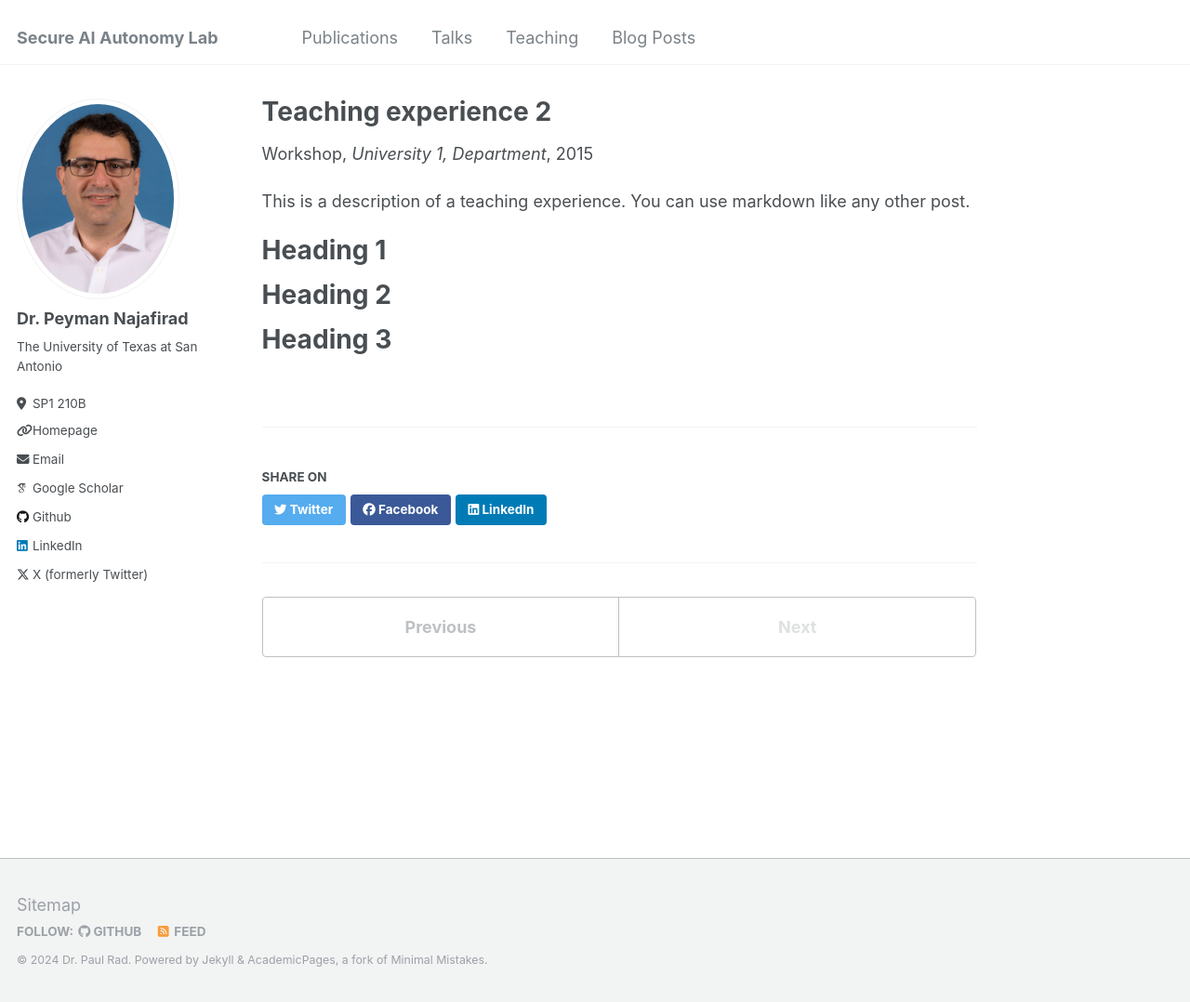
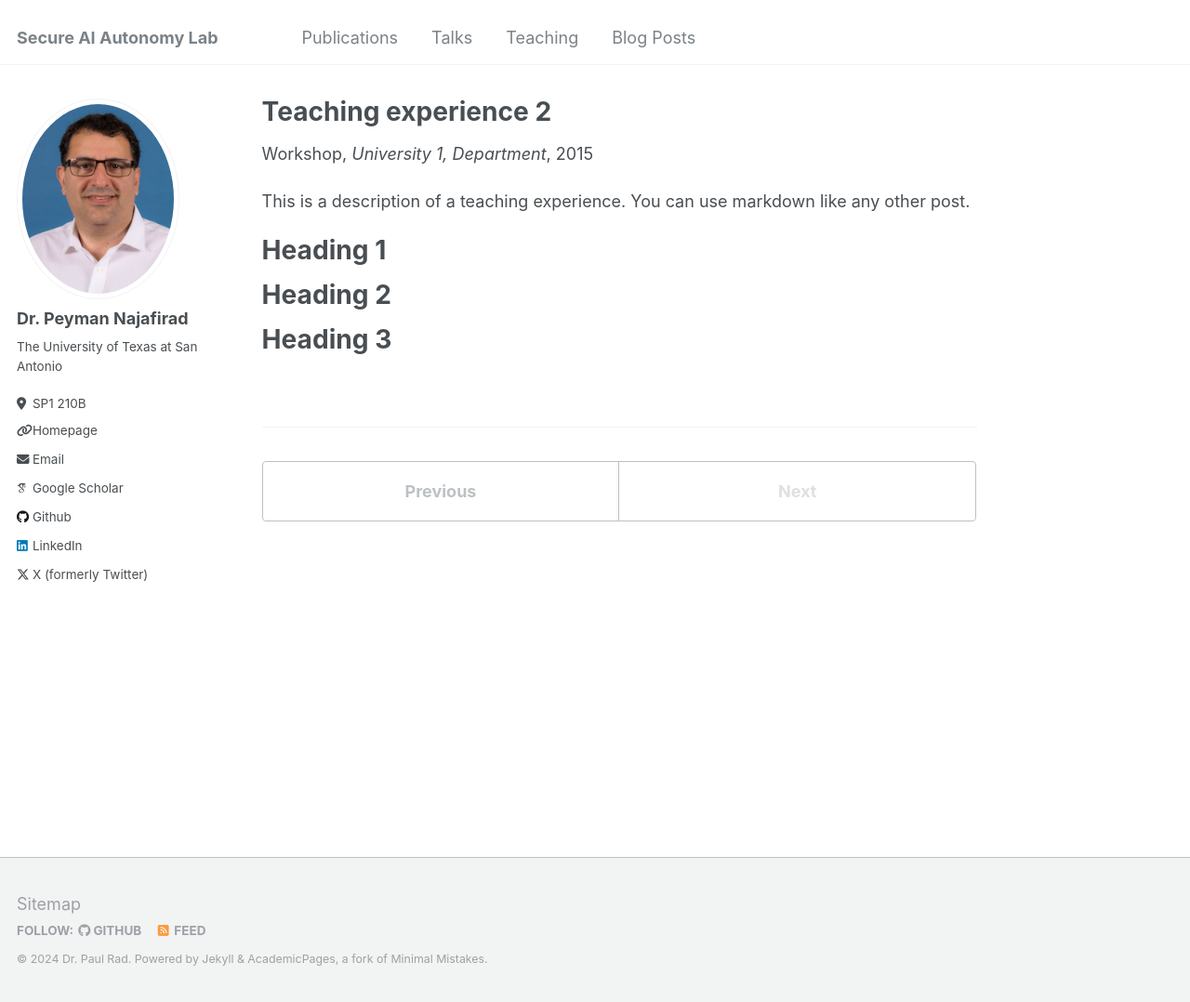
Before and after one commit to vohongthinh2011/PeymanNajafirad, a Jekyll site: the page built from _teaching/2015-spring-teaching-2.md, in a window 1280 px wide and 1078 px high. Shown: the whole window at 93% size. Built offline with Jekyll 4.4.1, drawn with Linux system fonts in a browser that asks for light colours; some web fonts are replaced.

Commit message:
Update social-share.html

```diff
--- a/_includes/social-share.html
+++ b/_includes/social-share.html
@@ -1,13 +1 @@
 {% include base_path %}
-
-<section class="page__share">
-  {% if site.data.ui-text[site.locale].share_on_label %}
-    <h4 class="page__share-title">{{ site.data.ui-text[site.locale].share_on_label | default: "Share on" }}</h4>
-  {% endif %}
-
-  <a href="https://twitter.com/intent/tweet?text={{ base_path }}{{ page.url }}" class="btn btn--twitter" title="{{ site.data.ui-text[site.locale].share_on_label | default: 'Share on' }} Twitter"><i class="fab fa-twitter" aria-hidden="true"></i><span> Twitter</span></a>
-
-  <a href="https://www.facebook.com/sharer/sharer.php?u={{ base_path }}{{ page.url }}" class="btn btn--facebook" title="{{ site.data.ui-text[site.locale].share_on_label | default: 'Share on' }} Facebook"><i class="fab fa-facebook" aria-hidden="true"></i><span> Facebook</span></a>
-
-  <a href="https://www.linkedin.com/shareArticle?mini=true&url={{ base_path }}{{ page.url }}" class="btn btn--linkedin" title="{{ site.data.ui-text[site.locale].share_on_label | default: 'Share on' }} LinkedIn"><i class="fab fa-linkedin" aria-hidden="true"></i><span> LinkedIn</span></a>
-</section>
```
